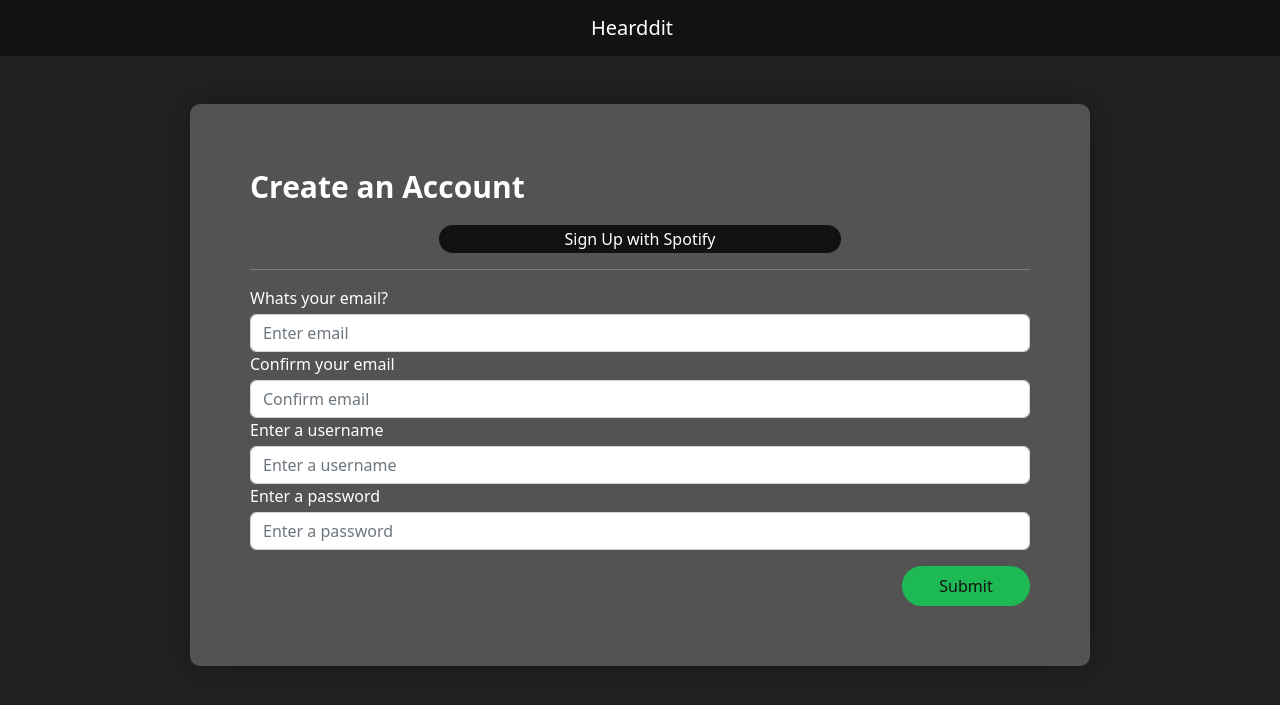
After one commit to GTrac/hearddit, a Flask app: page /signup in a window 1280 px wide. The commit adds this page. Shown: the top 705 px of the page. Run offline with Flask 2, Linux system fonts and the light colour scheme.

Commit message:
Fixed create an account page styling
+ renamed to signup for consistency
+ linked home page and signup
+ fixed styling

```diff
--- a/app.py
+++ b/app.py
@@ -22,7 +22,7 @@ def index_two():
 def index_three():
     return render_template('home_page.html')
 
-@app.post('/login/create')
+@app.post('/signup')
 def create_account():
 
     email = request.form.get('email_input')
@@ -33,15 +33,15 @@ def create_account():
     # Need an if statement to make sure both email variables are equal. If not, then it should not go to the database.
     if email != email_confirm:
         error_message = 'Emails did not match'
-        return render_template('create_account.html', error_message = error_message)
+        return render_template('signup.html', error_message = error_message)
 
     # return render_template('create_account.html', email=email, email_confirm=email_confirm,username=username,password=password)
     return redirect('/home')
 
 # Needed two separate functions for a post and get route.
-@app.get('/login/create')
+@app.get('/signup')
 def get_create_form():
-    return render_template('create_account.html')
+    return render_template('signup.html')
 
 @app.get('/create/post')
 def index_four():
--- a/templates/home_page.html
+++ b/templates/home_page.html
@@ -24,7 +24,7 @@
         <!-- Links and Such -->
         <ul class="navbar-nav mr-auto mt-2 mt-lg-0 text-center text-white">
             <li class="nav-item ">
-                 <a href="" class="nav-link text-white">Sign up</a>
+                 <a href="/signup" class="nav-link text-white">Sign up</a>
             </li>
             <li class="nav-item">
                 <a href="/login" class="nav-link btn-hearddit-primary">Log in</a>
--- /dev/null
+++ b/templates/signup.html
@@ -0,0 +1,48 @@
+{%extends '_layout.html'%}
+{%block body%}
+              <!-- NavBar -->
+              <nav class="navbar justify-content-center">
+                <a href="/" class="navbar-brand text-white">Hearddit</a>
+            </nav>
+
+            <div class="container">
+                <div class="row d-flex pt-5 justify-content-center">
+                    <div class="hearddit-card-account">
+                        <div class="card-header d-flex flex-column">
+                            <div class="title">Create an Account</div>
+                            <div class="row justify-content-center">
+                                <a href="" class="nav-link btn-hearddit-secondary justify-content-center mt-3">Sign Up with Spotify</a>
+                            </div>
+                            <!-- Update to link to spotifty intergration -->
+                            <hr>
+                        </div>
+                        <form>
+                            <div class="form-group">
+                              <label for="email_input">Whats your email?</label>
+                              <input type="email" class="form-control mt-1" id="email_input" name="email_input"aria-describedby="emailHelp" placeholder="Enter email">
+                            </div>
+                            <div class="form-group">
+                                <label for="email_confirm">Confirm your email</label>
+                                <input type="email" class="form-control mt-1" id="email_confirm" name="email_confirm" aria-describedby="emailHelp" placeholder="Confirm email">
+                              </div>
+                            <div class="form-group">
+                                <label for="enter_username">Enter a username</label>
+                                <input type="text" class="form-control mt-1"id="enter_username" name="enter_username" placeholder="Enter a username">
+                            </div>
+                            <div class="form-group">
+                                <label for="enter_password">Enter a password</label>
+                                <input type="password" class="form-control mt-1" id="enter_password" name="enter_password" placeholder="Enter a password">
+                            </div>
+                            <button type="submit" class="btn btn-hearddit-primary float-end mt-3">Submit</button>
+                          </form>
+                    </div>
+                </div>
+            </div>
+        <!-- Check to see if there's an error. -->
+        {% if error_message %}
+            <p style="color: red;">{{error_message}}</p>
+        {% endif %}
+    </form>
+{%endblock%}
+
+<!--Source: https://www.w3schools.com/html/html_forms.asp-->
```
Also changed, not shown: templates/create_account.html (deleted, +0 -86 lines), templates/login.html (+3 -10 lines).
